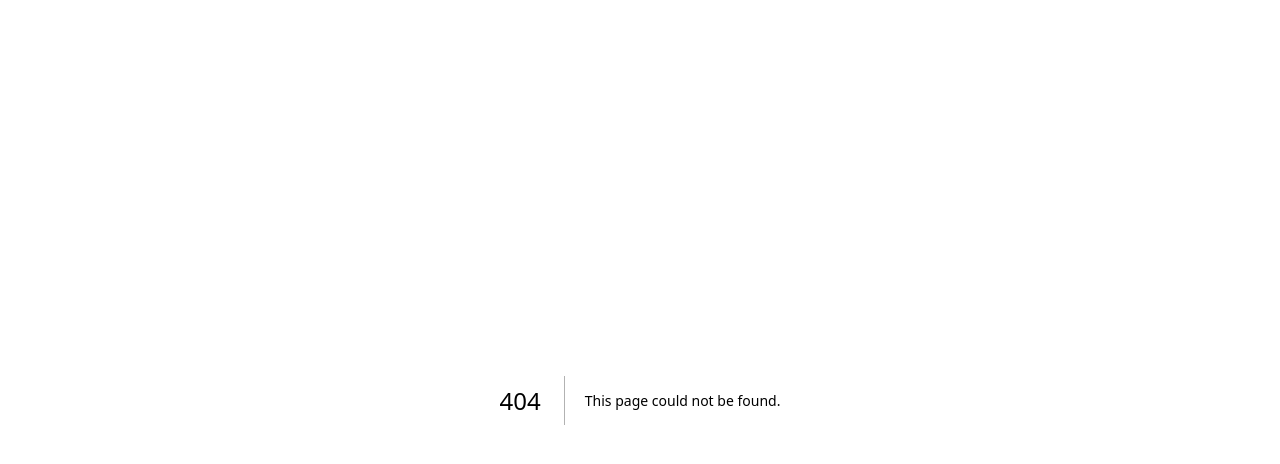
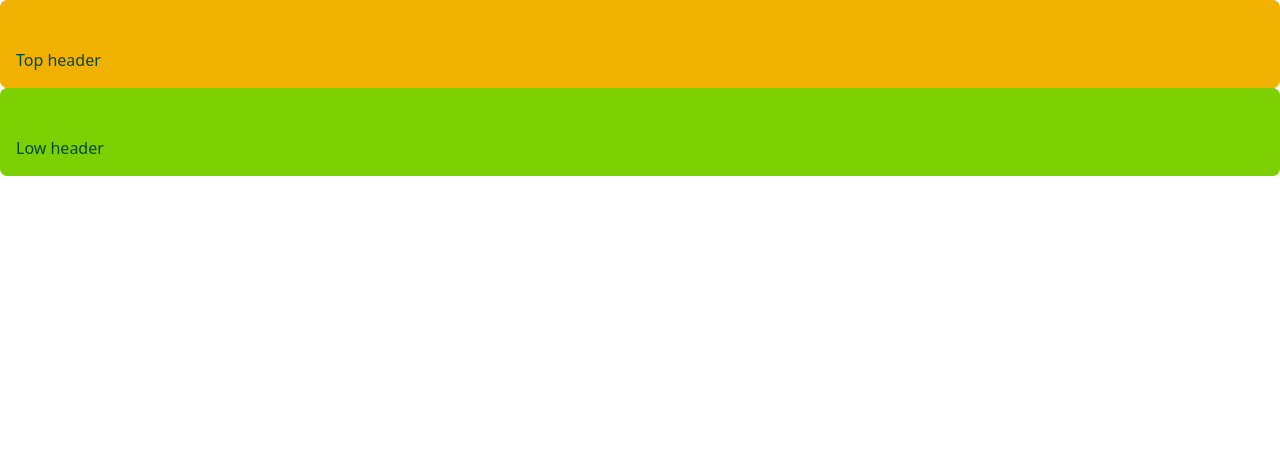
Before and after one commit to yuthala/gp-vps, a Next.js app: page /ui/header in a window 1280 px wide. Before the commit this address had no page. Shown: the top 464 px of the page. Built offline with nearby package versions, Linux system fonts and the light colour scheme.

Commit message:
+ header

```diff
--- a/app/layout.tsx
+++ b/app/layout.tsx
@@ -1,6 +1,7 @@
 import type { Metadata } from "next";
 import { Geist, Geist_Mono } from "next/font/google";
 import "./globals.css";
+import Header from "@/app/ui/header/page";
 
 const geistSans = Geist({
   variable: "--font-geist-sans",
@@ -23,12 +24,13 @@ export default function RootLayout({
   children: React.ReactNode;
 }) {
   return (
-    <html lang="ru">
-      <body
-        className={`${geistSans.variable} ${geistMono.variable} antialiased`}
-      >
-        {children}
-      </body>
+    <html lang="en">
+      <body >
+        <Header />
+          <main className='pt-40'>
+            {children}
+            </main>
+        </body>
     </html>
   );
 }
--- a/app/ui/header/layout.tsx
+++ /dev/null
@@ -1,10 +0,0 @@
-export default function Layout({ children }: { children: React.ReactNode }) {
-  return (
-    <div className="flex h-screen flex-col md:flex-row md:overflow-hidden">
-      <div className="w-full flex-none md:w-64">
-			HEADER
-      </div>
-      <div className="grow p-6 md:overflow-y-auto md:p-12">{children}</div>
-    </div>
-  );
-}
--- /dev/null
+++ b/app/ui/header/page.tsx
@@ -0,0 +1,23 @@
+//import GreenPatoLogo from '@/app/ui/gp-logo';
+//import { PhoneIcon } from '@heroicons/react/24/outline';
+//import TopHeaderLinks from '@/app/ui/header/header-nav-links';
+//import BottomHeaderLinks from '@/app/ui/header/bottom-nav-links';
+//import Search from '@/app/ui/search';
+
+export default function Header() {
+    return (
+<header className="fixed top-0 left-0 w-full h-40">
+      <div className="flex justify-between items-center h-20 shrink-0 items-end rounded-lg bg-yellow-500 p-4 md:h-22">
+        {/* <PhoneIcon className="h-10 w-10 rotate-[15deg]" /> */}
+        Top header
+        {/* <TopHeaderLinks /> */}
+      </div>
+      <div className="flex justify-between items-center h-20 shrink-0 items-end rounded-lg bg-lime-500 p-4 md:h-22">
+         Low header
+         {/* <GreenPatoLogo />  */}
+          {/* <Search placeholder="Поиск товаров..." /> */}
+        {/* <BottomHeaderLinks /> */}
+      </div>
+</header>
+    );
+}
```
